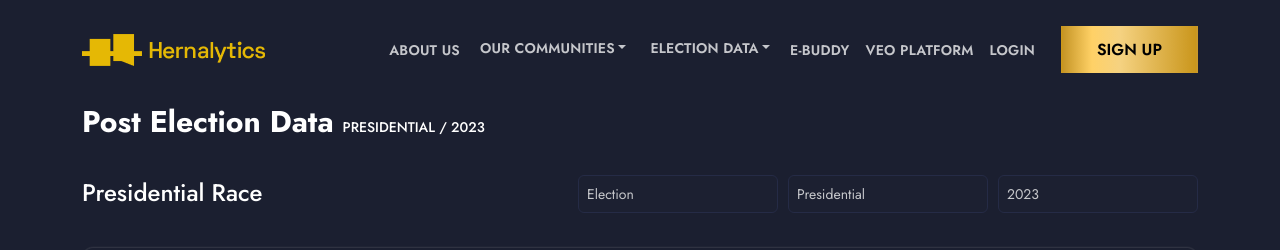
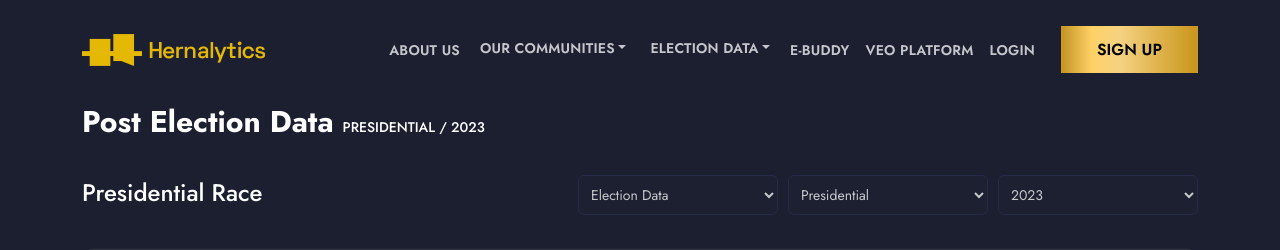
Before and after one commit to chimankpaosuji1/hernalytics, a React (Create React App) app: page /postelection in a window 1280 px wide. Shown: the top 250 px of the page. Built offline with nearby package versions, Linux system fonts and the light colour scheme.

Commit message:
first commit

```diff
--- a/src/components/data/Data.js
+++ b/src/components/data/Data.js
@@ -18,24 +18,45 @@ const Data = () => {
         <Row className='align-items-center justify-content-center'>
           <Col size={12} className="col2">
             <h2>Presidential Race</h2>
-            <div>
-                <span>Election</span>
-                <span>Presidential</span>
-                <span>2023</span>
-            </div>
+            <form className="div">
+              <select className="span" name="Election Data">
+                <option value="election">Election Data</option>
+                <option value="election">Pre-Election</option>
+                <option value="data">Election Day Live Update</option>
+                <option value="election">Post-Election Analysis</option>
+              </select>
+              <select className="span" name="Presidential">
+                <option value="election">Presidential</option>
+                <option value="election">Gubanatorial</option>
+                <option value="data">Senate</option>
+                <option value="election">House of Representatives</option>
+              </select>
+              <select className="span" name="2023">
+                <option value="election">2023</option>
+                <option value="election">2019</option>
+                <option value="data">2015</option>
+                <option value="election">2011</option>
+                <option value="election">2007</option>
+                <option value="election">2003</option>
+                <option value="election">1999</option>
+                <option value="election">1995</option>
+                <option value="election">1991</option>
+                <option value="election">1987</option>
+              </select>
+            </form>
           </Col>
-          </Row>
+        </Row>
 
-           <Row className='align-items-center justify-content-center'>
+        <Row className='align-items-center justify-content-center'>
           <Col size={12} className="col2">
-           <img src={map} alt="map"/>
+            <img src={map} alt="map" />
           </Col>
-          </Row>
-          <Row className='align-items-center justify-content-center'>
+        </Row>
+        <Row className='align-items-center justify-content-center'>
           <Col size={12} className="col2">
-           <img src={read} alt="read"/>
+            <img src={read} alt="read" />
           </Col>
-          </Row>
+        </Row>
       </Container>
     </section>
   );
--- a/src/components/data/data.css
+++ b/src/components/data/data.css
@@ -43,14 +43,14 @@ text-align: right;
 color: #FFFFFF;
 }
 
-.data .col2 div {
+.data .col2 .div {
   display: flex;
   align-items: center;
   justify-content: center;
   gap: 10px;
 }
 
-.data .col2 div span {
+.data .col2 .div .span {
   width: 200px;
   padding: 0.5rem;
   background: #1C2031;
```
